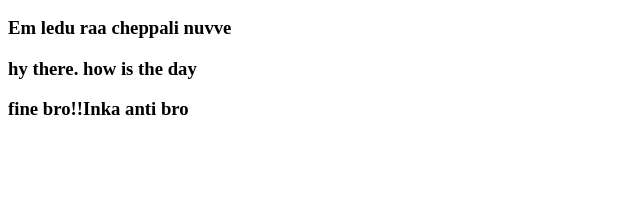
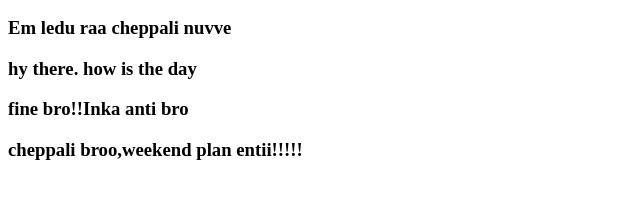
Before and after one commit to elizabethkottada2003/EIVR-PROJECT, a plain HTML site: page index.html in a window 1280 px wide. Shown: the part 110-308 px from the top of the page, without its empty margins (0-640 px from the left). Drawn offline with Linux system fonts and the light colour scheme.

Commit message:
file updated

```diff
--- a/index.html
+++ b/index.html
@@ -11,6 +11,6 @@
     <h3>Em ledu raa cheppali nuvve</h3>
     <h3>hy there. how is the day</h3>
     <h3>fine bro!!Inka anti bro</h3>
-
+    <h3>cheppali broo,weekend plan entii!!!!!</h3>
 </body>
 </html>
```
